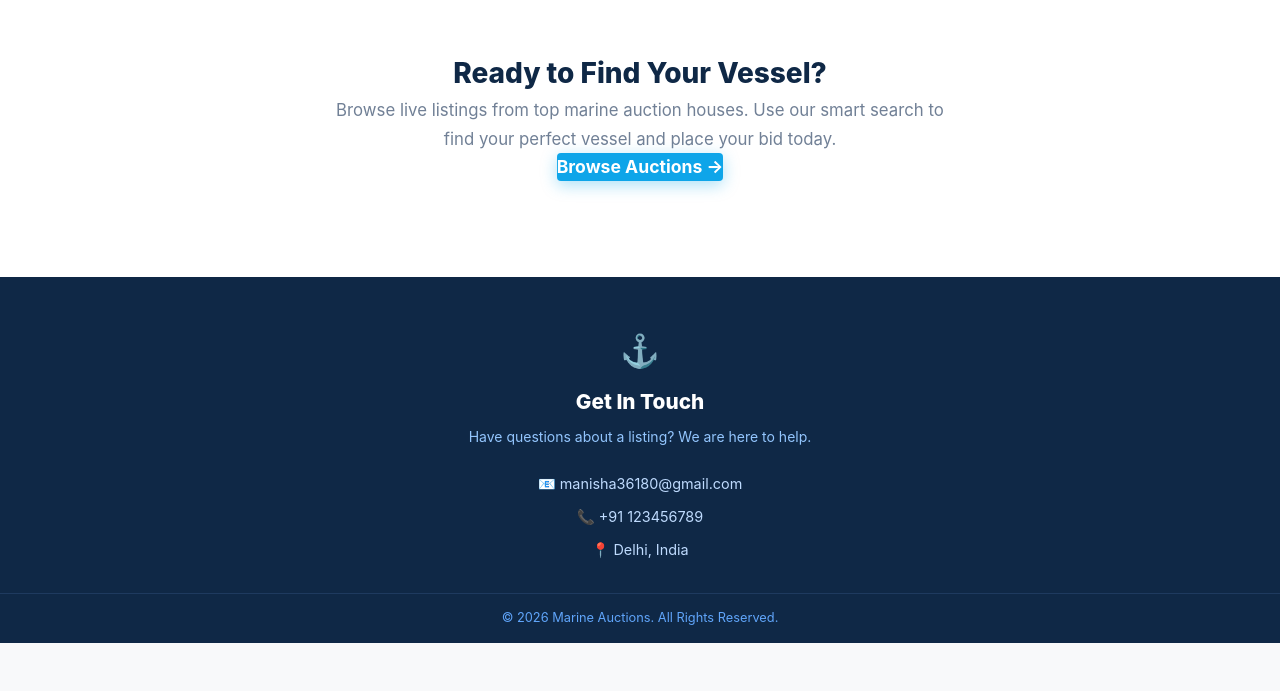
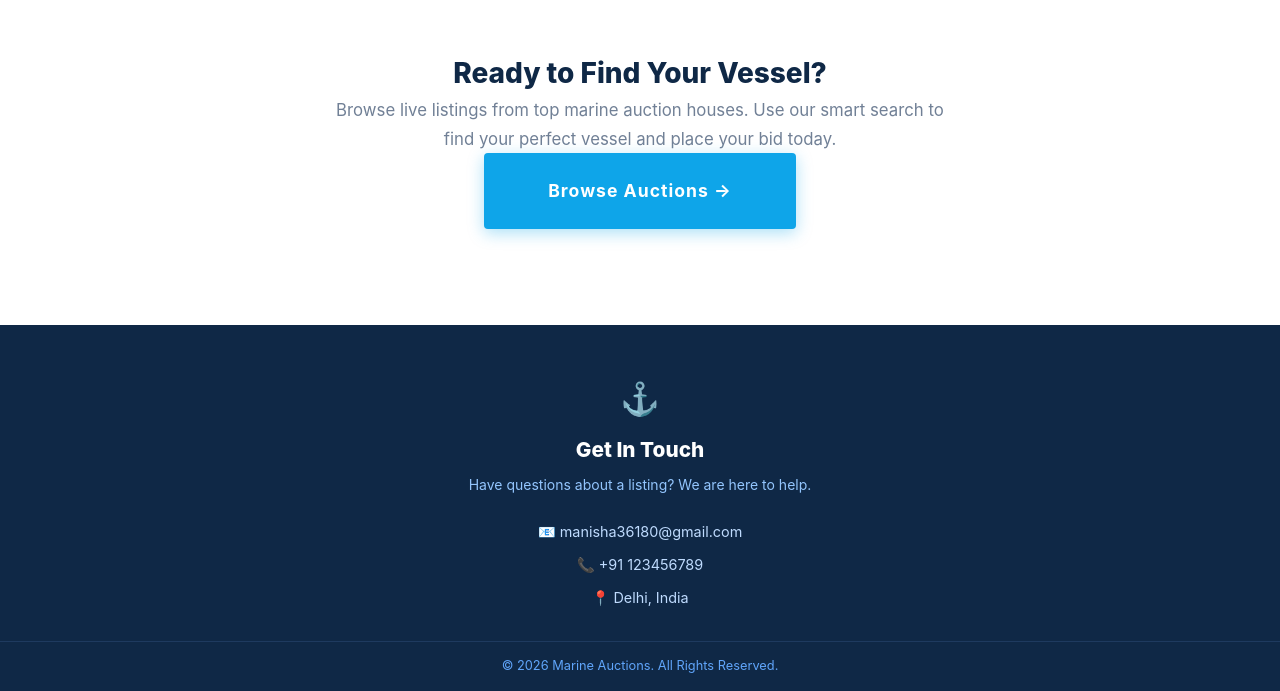
Before and after one commit to manisha36180-rgb/gitup, a Next.js app: page / in a window 1280 px wide. Shown: the part 1862-2553 px from the top of the page. Before the commit the page ends 2505 px from the top, so only its background shows below. Built offline with nearby package versions, Linux system fonts and the light colour scheme.

Commit message:
Force CTA button padding with inline styles

```diff
--- a/app/page.tsx
+++ b/app/page.tsx
@@ -132,7 +132,8 @@ export default function Home() {
           </p>
           <Link
             href="/auctions"
-            className="inline-block bg-[#0EA5E9] text-white font-bold px-16 py-6 rounded text-[1.1rem] shadow-[0_4px_16px_rgba(14,165,233,0.35)] hover:bg-[#0284c7] transition-colors no-underline"
+            className="inline-block bg-[#0EA5E9] text-white font-bold rounded text-[1.1rem] shadow-[0_4px_16px_rgba(14,165,233,0.35)] hover:bg-[#0284c7] transition-colors no-underline"
+            style={{ padding: "24px 64px", letterSpacing: "1px" }}
           >
             Browse Auctions &rarr;
           </Link>
```
